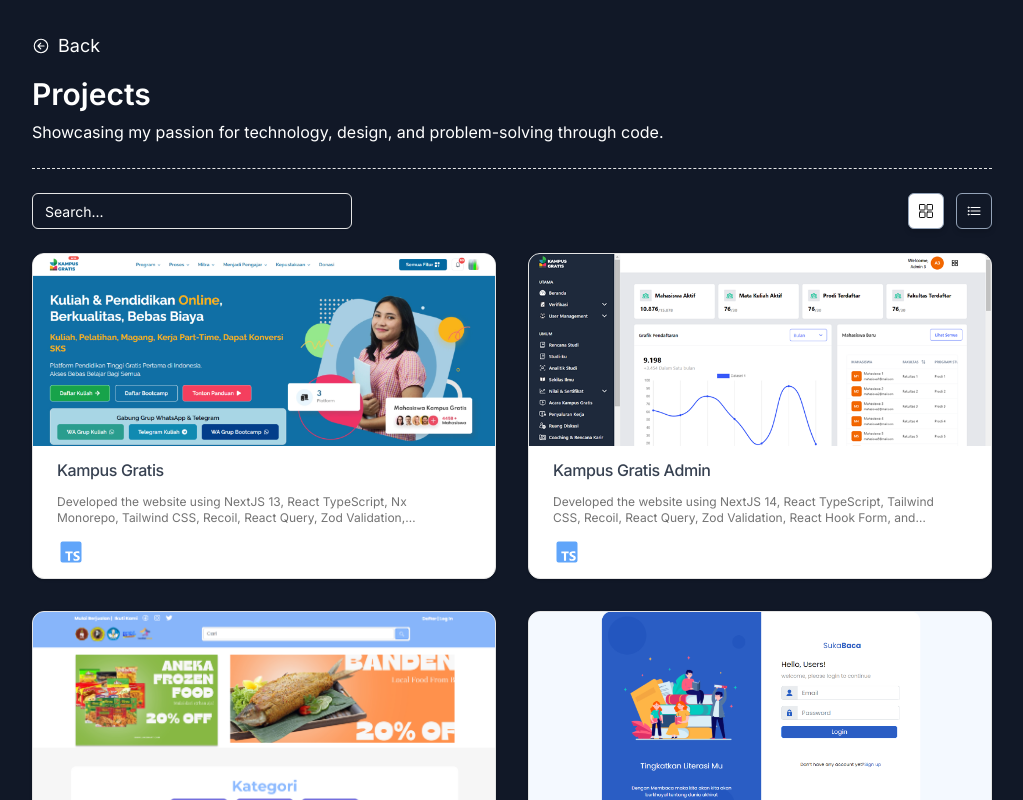
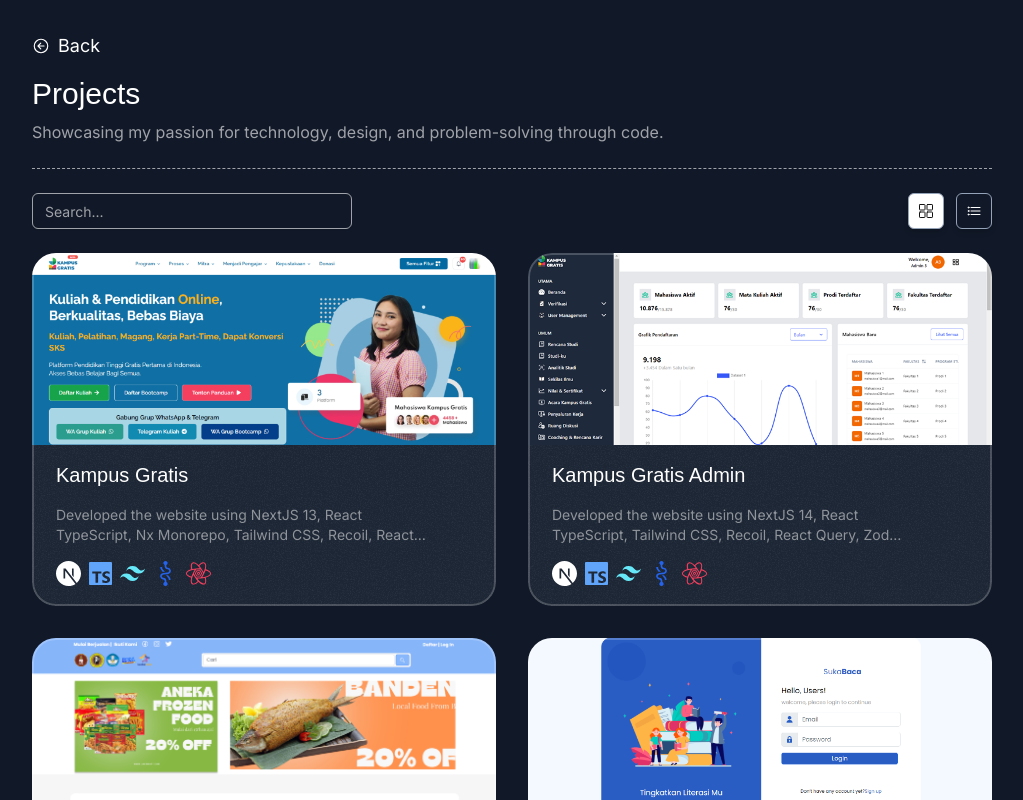
Before and after one commit to nazazulfiqi/porto-v3, a Next.js app: page /projects in a window 1280 px wide. Shown: the top 800 px of the page, without its empty margins (128-1151 px from the left). Built offline with nearby package versions, Linux system fonts and the light colour scheme; a web font is replaced by a local one.

Commit message:
feat(ui): Add tooltip component with @radix-ui/react-tooltip; Implement in `src/components/ui/tooltip.tsx`

```diff
--- a/package.json
+++ b/package.json
@@ -10,6 +10,7 @@
   },
   "dependencies": {
     "@radix-ui/react-slot": "^1.1.2",
+    "@radix-ui/react-tooltip": "^1.1.8",
     "@svgr/webpack": "^8.1.0",
     "class-variance-authority": "^0.7.1",
     "clsx": "^2.1.1",
--- /dev/null
+++ b/src/components/ui/tooltip.tsx
@@ -0,0 +1,32 @@
+"use client"
+
+import * as React from "react"
+import * as TooltipPrimitive from "@radix-ui/react-tooltip"
+
+import { cn } from "@/lib/utils"
+
+const TooltipProvider = TooltipPrimitive.Provider
+
+const Tooltip = TooltipPrimitive.Root
+
+const TooltipTrigger = TooltipPrimitive.Trigger
+
+const TooltipContent = React.forwardRef<
+  React.ElementRef<typeof TooltipPrimitive.Content>,
+  React.ComponentPropsWithoutRef<typeof TooltipPrimitive.Content>
+>(({ className, sideOffset = 4, ...props }, ref) => (
+  <TooltipPrimitive.Portal>
+    <TooltipPrimitive.Content
+      ref={ref}
+      sideOffset={sideOffset}
+      className={cn(
+        "z-50 overflow-hidden rounded-md bg-primary px-3 py-1.5 text-xs text-primary-foreground animate-in fade-in-0 zoom-in-95 data-[state=closed]:animate-out data-[state=closed]:fade-out-0 data-[state=closed]:zoom-out-95 data-[side=bottom]:slide-in-from-top-2 data-[side=left]:slide-in-from-right-2 data-[side=right]:slide-in-from-left-2 data-[side=top]:slide-in-from-bottom-2 origin-[--radix-tooltip-content-transform-origin]",
+        className
+      )}
+      {...props}
+    />
+  </TooltipPrimitive.Portal>
+))
+TooltipContent.displayName = TooltipPrimitive.Content.displayName
+
+export { Tooltip, TooltipTrigger, TooltipContent, TooltipProvider }
--- a/src/constants/all-projects.tsx
+++ b/src/constants/all-projects.tsx
@@ -1,15 +1,3 @@
-import { FaReact } from "react-icons/fa";
-import {
-  SiBootstrap,
-  SiMui,
-  SiNextdotjs,
-  SiReactquery,
-  SiRecoil,
-  SiRedux,
-  SiTailwindcss,
-  SiTypescript,
-} from "react-icons/si";
-
 export const allProjects = [
   {
     id: 1,
@@ -19,40 +7,15 @@
     description:
       "Developed the website using NextJS 13, React TypeScript, Nx Monorepo, Tailwind CSS, Recoil, React Query, Zod Validation, React Hook Form, and Headless UI on the front-end development.",
     featured: true,
-
     thumbnail: "/images/project/project-kg-cover.jpg",
     github: "https://github.com/nazazulfiqi/kampusgratis",
-    image: [
-      {
-        id: 1,
-        src: "/images/project/website-kg.png",
-      },
-      {
-        id: 2,
-        src: "/images/project/website-kg.png",
-      },
-    ],
+    image: ["/images/project/website-kg.png"],
     techstack: [
-      {
-        name: "Next.Js",
-        icon: <SiNextdotjs size={25} />,
-      },
-      {
-        name: "TypeScript",
-        icon: <SiTypescript size={18} />,
-      },
-      {
-        name: "Tailwind CSS",
-        icon: <SiTailwindcss size={25} />,
-      },
-      {
-        name: "Recoil",
-        icon: <SiRecoil size={25} />,
-      },
-      {
-        name: "React Query",
-        icon: <SiReactquery size={25} />,
-      },
+      { name: "Next.Js", icon: "SiNextdotjs" },
+      { name: "TypeScript", icon: "SiTypescript" },
+      { name: "Tailwind CSS", icon: "SiTailwindcss" },
+      { name: "Recoil", icon: "SiRecoil" },
+      { name: "React Query", icon: "SiReactquery" },
     ],
   },
   {
@@ -63,36 +26,15 @@
     description:
       "Developed the website using NextJS 14, React TypeScript, Tailwind CSS, Recoil, React Query, Zod Validation, React Hook Form, and Shadcn UI on the front-end development.",
     featured: true,
-
     thumbnail: "/images/project/website-kg-admin.png",
     github: "https://github.com/nazazulfiqi/kampusgratis",
-    image: [
-      {
-        id: 1,
-        src: "/images/project/website-kg-admin.png",
-      },
-    ],
+    image: ["/images/project/website-kg-admin.png"],
     techstack: [
-      {
-        name: "Next.Js",
-        icon: <SiNextdotjs size={25} />,
-      },
-      {
-        name: "TypeScript",
-        icon: <SiTypescript size={18} />,
-      },
-      {
-        name: "Tailwind CSS",
-        icon: <SiTailwindcss size={25} />,
-      },
-      {
-        name: "Recoil",
-        icon: <SiRecoil size={25} />,
-      },
-      {
-        name: "React Query",
-        icon: <SiReactquery size={25} />,
-      },
+      { name: "Next.Js", icon: "SiNextdotjs" },
+      { name: "TypeScript", icon: "SiTypescript" },
+      { name: "Tailwind CSS", icon: "SiTailwindcss" },
+      { name: "Recoil", icon: "SiRecoil" },
+      { name: "React Query", icon: "SiReactquery" },
     ],
   },
   {
@@ -105,25 +47,11 @@
     featured: true,
     thumbnail: "/images/project/website-jaksmart.png",
     github: "https://github.com/nazazulfiqi/kampusgratis",
-    image: [
-      {
-        id: 1,
-        src: "/images/project/website-jaksmart.png",
-      },
-    ],
+    image: ["/images/project/website-jaksmart.png"],
     techstack: [
-      {
-        name: "React.Js",
-        icon: <FaReact size={25} />,
-      },
-      {
-        name: "Material UI",
-        icon: <SiMui size={25} />,
-      },
-      {
-        name: "Bootstrap",
-        icon: <SiBootstrap size={25} />,
-      },
+      { name: "React.Js", icon: "FaReact" },
+      { name: "Material UI", icon: "SiMui" },
+      { name: "Bootstrap", icon: "SiBootstrap" },
     ],
   },
   {
@@ -136,24 +64,19 @@
     featured: true,
     thumbnail: "/images/project/website-sukabaca.png",
     github: "https://github.com/nazazulfiqi/kampusgratis",
-    image: [
-      {
-        id: 1,
-        src: "/images/project/website-sukabaca.png",
-      },
-    ],
+    image: ["/images/project/website-sukabaca.png"],
     techstack: [
       {
         name: "React.Js",
-        icon: <FaReact size={25} />,
+        icon: "FaReact",
       },
       {
         name: "Bootstrap",
-        icon: <SiBootstrap size={25} />,
+        icon: "SiBootstrap",
       },
       {
         name: "Redux",
-        icon: <SiRedux size={25} />,
+        icon: "SiRedux",
       },
     ],
   },
@@ -167,20 +90,15 @@
     featured: true,
     thumbnail: "/images/project/website-labsimi.png",
     github: "https://github.com/nazazulfiqi/kampusgratis",
-    image: [
-      {
-        id: 1,
-        src: "/images/project/website-labsimi.png",
-      },
-    ],
+    image: ["/images/project/website-labsimi.png"],
     techstack: [
       {
         name: "React.Js",
-        icon: <FaReact size={25} />,
+        icon: "FaReact",
       },
       {
         name: "Bootstrap",
-        icon: <SiBootstrap size={25} />,
+        icon: "SiBootstrap",
       },
     ],
   },
--- a/src/constants/projects.ts
+++ b/src/constants/projects.ts
@@ -3,6 +3,18 @@
 import datahub from "@/assets/images/datahub.png";
 
 export const portfolioProjects = [
+  {
+    company: "M-Knows Consulting",
+    year: "2023",
+    title: "Kampus Gratis",
+    results: [
+      { title: "Empowered 20% more students" },
+      { title: "Integrated LMS seamlessly" },
+      { title: "Expanded education access" },
+    ],
+    link: "https://kampusgratis.id",
+    image: kampusGratis,
+  },
   {
     company: "STMIK Jakarta STI&K",
     year: "2024",
@@ -27,16 +39,4 @@
     link: "https://www.trecdigital.id",
     image: datahub,
   },
-  {
-    company: "M-Knows Consulting",
-    year: "2023",
-    title: "Kampus Gratis",
-    results: [
-      { title: "Empowered 20% more students" },
-      { title: "Integrated LMS seamlessly" },
-      { title: "Expanded education access" },
-    ],
-    link: "https://kampusgratis.id",
-    image: kampusGratis,
-  },
 ];
--- a/src/modules/projects/ProjectModule.tsx
+++ b/src/modules/projects/ProjectModule.tsx
@@ -27,13 +27,13 @@
           href="/"
           className="flex gap-2 hover:pl-3 transition-all duration-300 items-center mb-4 cursor-pointer w-[100px] "
         >
-          <IoArrowBackCircleOutline size={18} />
+          <IoArrowBackCircleOutline size={18} className="" />
           <p className="text-lg">Back</p>
         </Link>
-        <div className="border-b border-dashed">
-          <h1 className="text-3xl font-semibold mb-2">Projects</h1>
+        <div className="border-b border-dashed border-white/60">
+          <h1 className="text-3xl  mb-2 font-serif">Projects</h1>
 
-          <p className="mb-6">
+          <p className="mb-6 text-white/60">
             Showcasing my passion for technology, design, and problem-solving
             through code.
           </p>
@@ -41,7 +41,10 @@
 
         <div className="w-full flex justify-between items-center mt-6">
           <div className="md:w-1/3">
-            <Input placeholder="Search..." className="placeholder:text-white" />
+            <Input
+              placeholder="Search..."
+              className="placeholder:text-white/60 border-white/60 border "
+            />
 
             {/* <input
               type="email"
@@ -85,7 +88,7 @@
         </div>
         {portfolioProjects.length > 0 ? (
           showGrid ? (
-            <div className="grid grid-cols-1 md:grid-cols-2    gap-8 mt-6">
+            <div className="grid grid-cols-1 md:grid-cols-2 gap-8 mt-6">
               {allProjects.map((project, projectIndex) => (
                 <CardProject
                   image={project.thumbnail}
@@ -95,6 +98,7 @@
                   title={project.title}
                   link={project.link}
                   description={project.description}
+                  techStack={project.techstack}
                 />
               ))}
             </div>
--- a/src/modules/projects/component/CardProject.tsx
+++ b/src/modules/projects/component/CardProject.tsx
@@ -1,49 +1,91 @@
+import { Card } from "@/components/Card";
 import {
-  Card,
   CardContent,
   CardDescription,
   CardFooter,
   CardHeader,
   CardTitle,
 } from "@/components/ui/card";
+import {
+  Tooltip,
+  TooltipContent,
+  TooltipProvider,
+  TooltipTrigger,
+} from "@/components/ui/tooltip";
 import { ProjectType } from "@/types/projects";
 import Image from "next/image";
 import Link from "next/link";
 import React, { FC } from "react";
-import { BiLogoTypescript } from "react-icons/bi";
+import { FaReact } from "react-icons/fa";
+import {
+  SiBootstrap,
+  SiMui,
+  SiNextdotjs,
+  SiReactquery,
+  SiRecoil,
+  SiRedux,
+  SiTailwindcss,
+  SiTypescript,
+} from "react-icons/si";
+
+// Pemetaan string ke ikon React
+const iconMap: Record<string, JSX.Element> = {
+  FaReact: <FaReact size={25} className="text-sky-600" />,
+  SiBootstrap: <SiBootstrap size={25} className="text-indigo-500 " />,
+  SiMui: <SiMui size={25} className="text-blue-300" />,
+  SiNextdotjs: <SiNextdotjs size={25} />,
+  SiReactquery: <SiReactquery size={25} className="text-rose-500" />,
+  SiRecoil: <SiRecoil size={25} className="text-blue-600" />,
+  SiRedux: <SiRedux size={25} className="text-purple-600" />,
+  SiTailwindcss: <SiTailwindcss size={25} className="text-cyan-300" />,
+  SiTypescript: <SiTypescript size={23} className="text-blue-400" />,
+};
 
 const CardProject: FC<ProjectType> = ({
-  company,
+  techStack,
   description,
-  year,
   title,
   image,
   link,
 }) => {
   return (
-    <Link href={"/projects/test"}>
-      <Card className="overflow-hidden text-gray-700">
+    <Link href={link || "#"}>
+      <Card className="overflow-hidden text-white">
         <CardHeader className="p-0">
           <div className="relative w-full h-48">
             <Image
-              src={image}
+              src={Array.isArray(image) ? image[0] : image}
               alt={title}
-              layout="fill"
-              objectFit="cover"
-              objectPosition="top" // Pastikan gambar dimulai dari atas
+              fill
+              style={{ objectFit: "cover", objectPosition: "top" }}
               className="rounded-t-lg "
             />
           </div>
         </CardHeader>
 
-        <CardContent className="pb-3">
-          <CardTitle className="py-3 font-medium text-base">{title}</CardTitle>
-          <CardDescription className="line-clamp-2 text-xs pr-8">
+        <CardContent className="pb-4">
+          <CardTitle className="py-4 font-serif font-medium text-xl tracking-normal">
+            {title}
+          </CardTitle>
+          <CardDescription className="line-clamp-2 text-xs text-white/50 md:text-sm pr-8">
             {description}
           </CardDescription>
         </CardContent>
-        <CardFooter className="pb-3">
-          <BiLogoTypescript className="text-blue-400" size={28} />
+        <CardFooter className="pb-5 flex gap-2">
+          {techStack.map((tech, index) => (
+            <TooltipProvider delayDuration={100} key={index}>
+              <Tooltip>
+                <TooltipTrigger>
+                  <div key={index} className="">
+                    {iconMap[tech.icon] || null}
+                  </div>
+                </TooltipTrigger>
+                <TooltipContent>
+                  <p>{tech.name}</p>
+                </TooltipContent>
+              </Tooltip>
+            </TooltipProvider>
+          ))}
         </CardFooter>
       </Card>
     </Link>
--- a/src/types/projects.d.ts
+++ b/src/types/projects.d.ts
@@ -6,6 +6,7 @@
     company: string;
     year: string;
     title: string;
+    techStack: Array[];
     // results: ProjectResult[];
     link: string;
     image: any;
```
Also changed, not shown: 1 other file (tests, documents, lock files or other folders).
